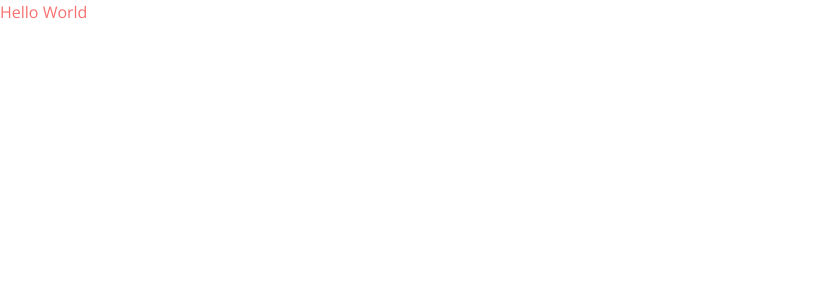
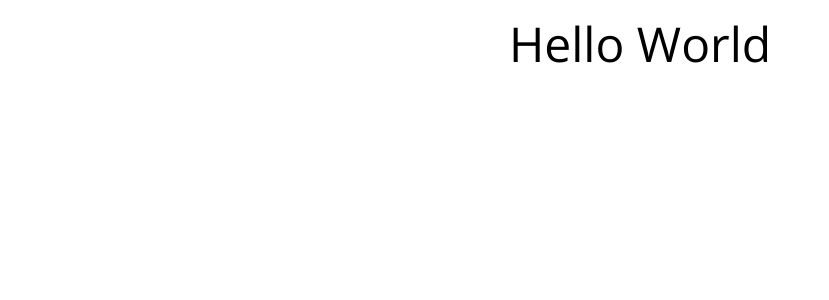
Before and after one commit to chrisgartsen/vue-jobs, a Vue app: page / in a window 1280 px wide. Shown: the top 300 px of the page, without its empty margins (0-829 px from the left). Built offline with nearby package versions, Linux system fonts and the light colour scheme; a web font is replaced by a local one.

Commit message:
Add prettier support for tailwind

```diff
--- a/package.json
+++ b/package.json
@@ -24,6 +24,7 @@
     "jsdom": "^22.1.0",
     "postcss": "^8.4.31",
     "prettier": "^3.0.3",
+    "prettier-plugin-tailwindcss": "^0.5.7",
     "tailwindcss": "^3.3.5",
     "vite": "^4.4.11",
     "vitest": "^0.34.6"
--- a/src/App.vue
+++ b/src/App.vue
@@ -1,3 +1,3 @@
 <template>
-  <h1 class="text-red-400">Hello World</h1>
+  <h1 class="m-5 text-center text-5xl">Hello World</h1>
 </template>
```
Also changed, not shown: .prettierrc.json, 1 other file (tests, documents, lock files or other folders).
